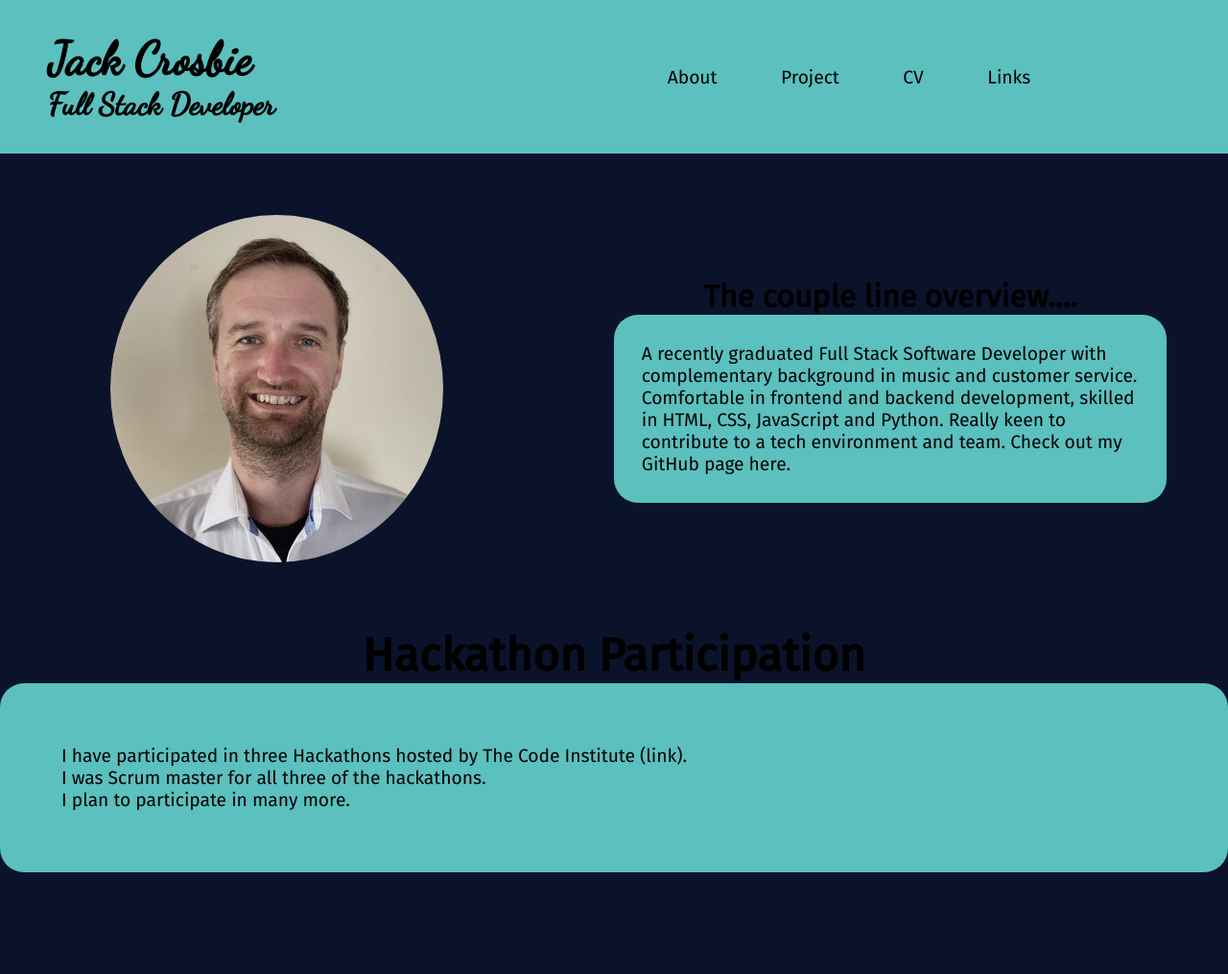
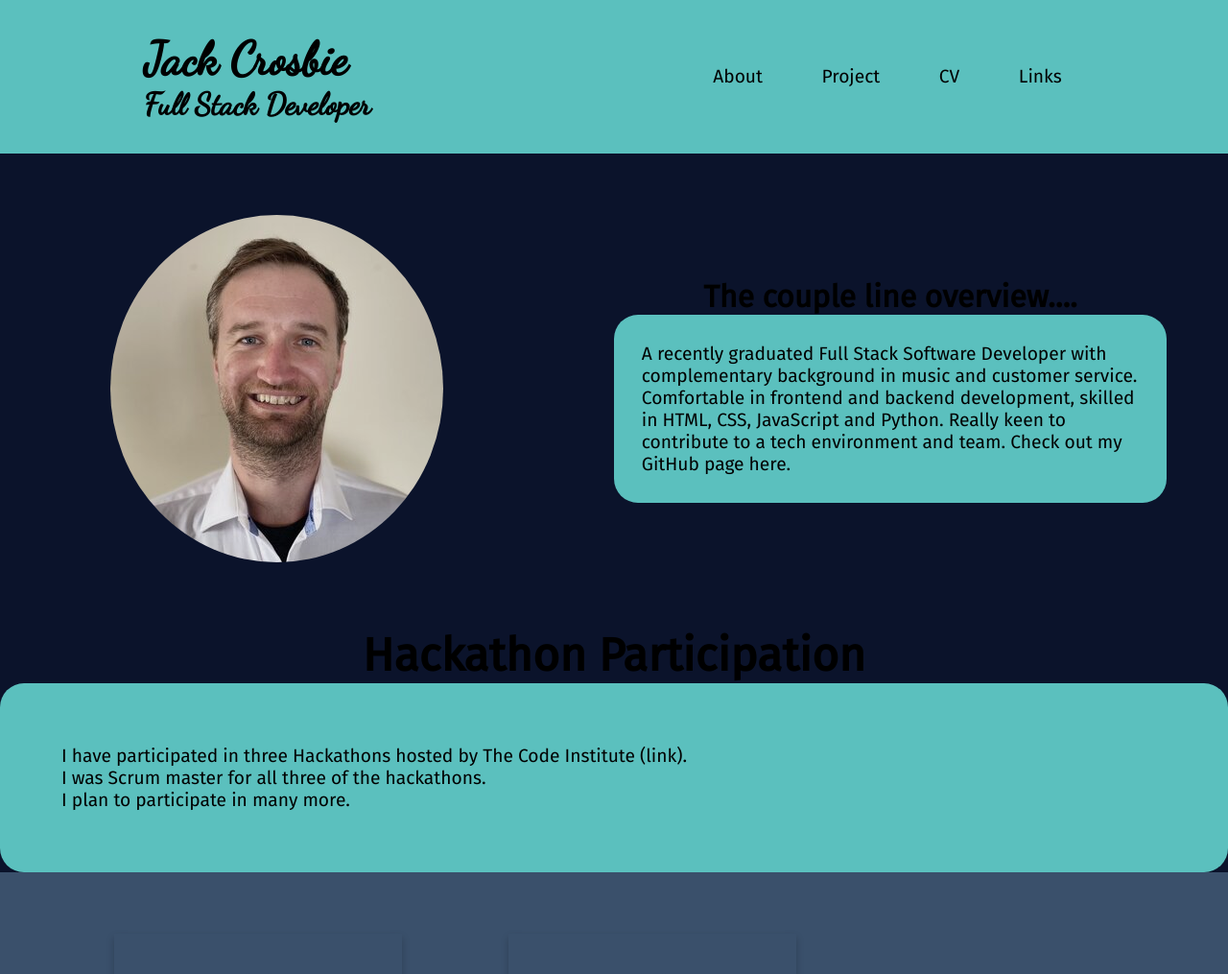
Before and after one commit to jackcrosbie/jackcros-website, a plain HTML site: page index.html in a window 1280 px wide. Shown: the top 1015 px of the page at 96% size. Drawn offline with Linux system fonts and the light colour scheme.

Commit message:
changed card styling

```diff
--- a/css/style.css
+++ b/css/style.css
@@ -24,7 +24,7 @@ body {
     display: flex;
     width: 50%;
     font-family: 'Dancing Script', cursive;
-    margin-left: 50px;
+    margin-left: 150px;
     color: black;
 }
 
@@ -113,6 +113,7 @@ body {
 .card-container {
     display: flex;
     padding: 5%;
+    background-color:#3A506B;
 }
 
 .card {
```
